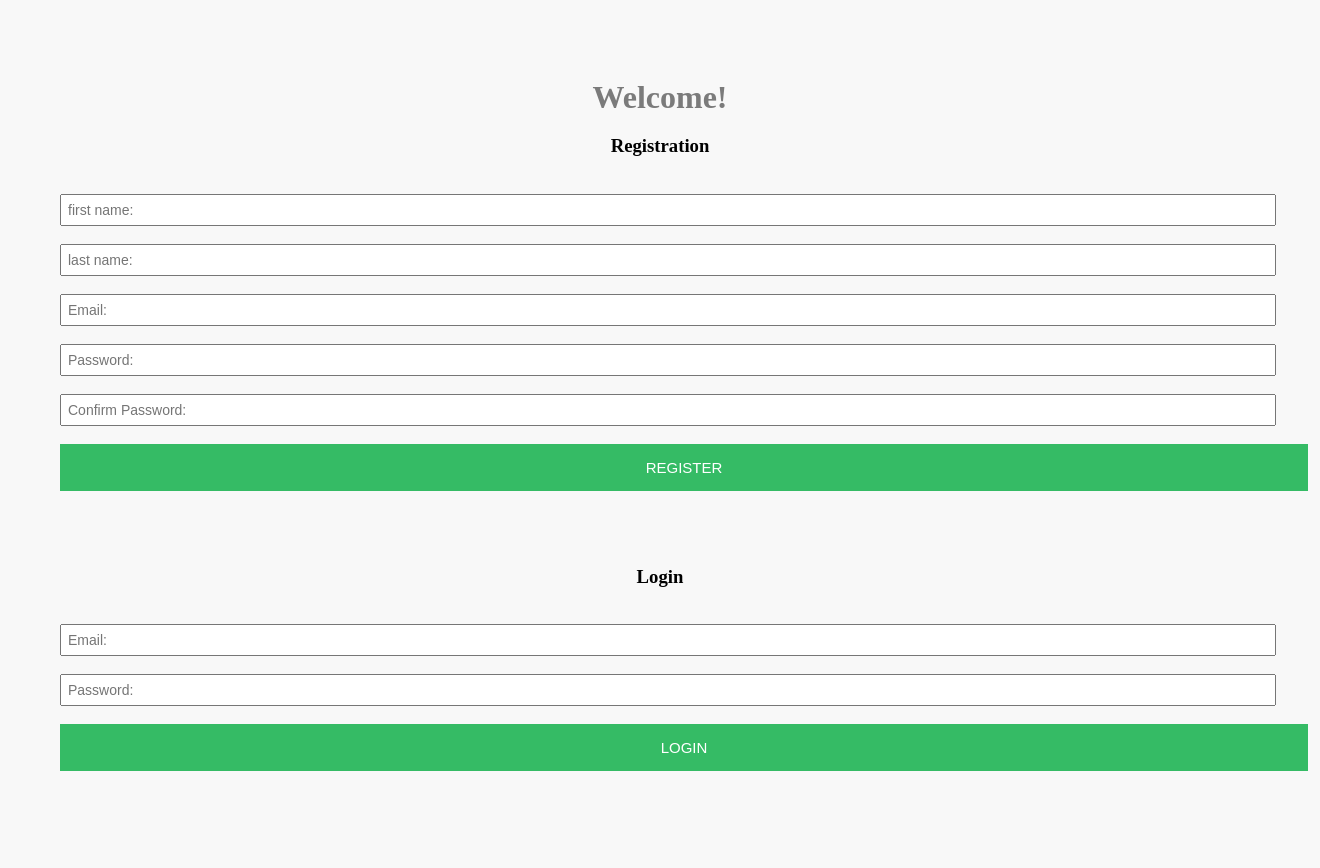
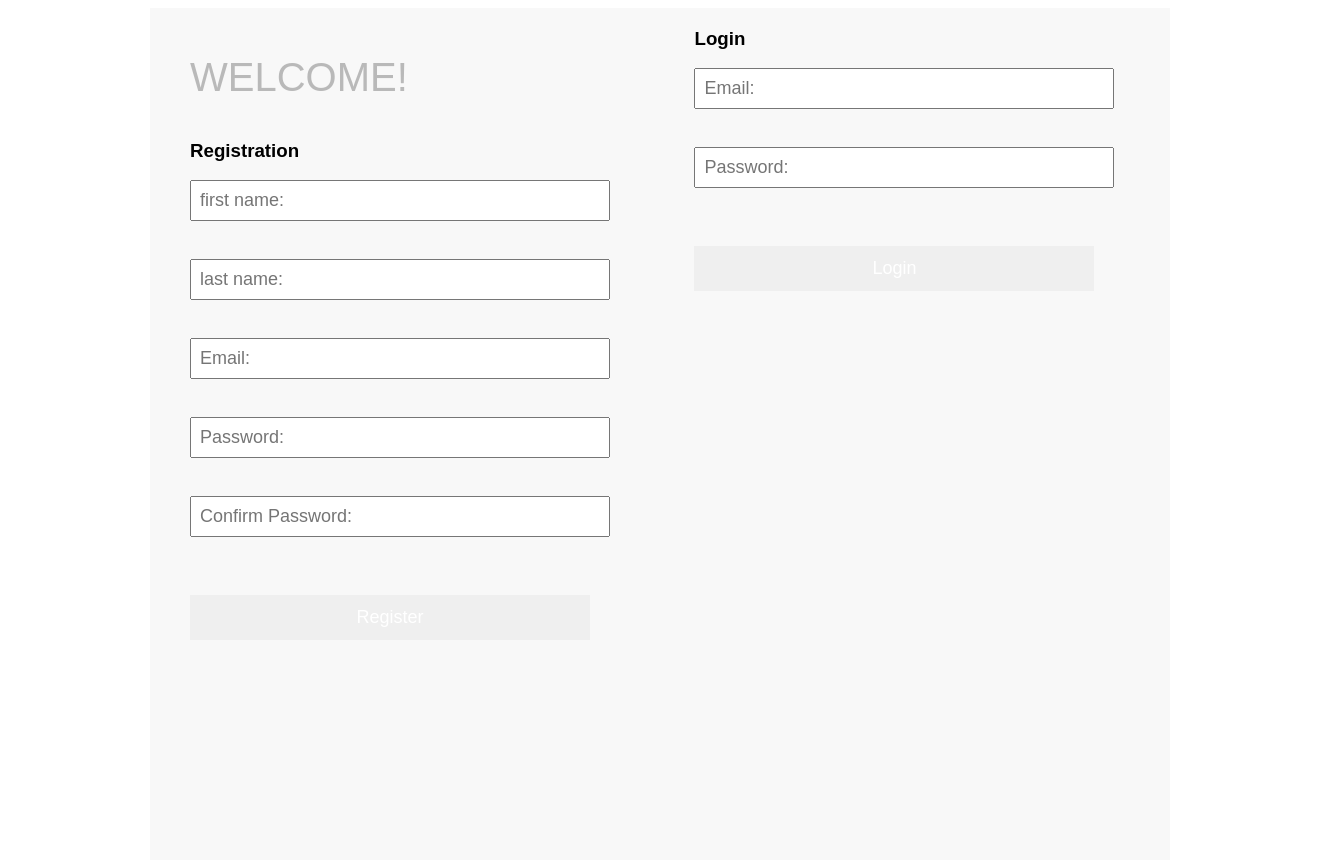
Before and after one commit to oneuptim/login-registration, a Django app: page / in a window 1320 px wide. Before the commit the page ends 771 px from the top, so only its background shows below. Run offline with Django 3.2, Linux system fonts and the light colour scheme; parts of the project's set-up code (start-up, migrations or seed data) failed here and were passed over; some libraries are stand-ins or nearby versions.

Commit message:
Modified some styling

```diff
--- a/apps/login/static/login/css/styles.css
+++ b/apps/login/static/login/css/styles.css
@@ -1,16 +1,226 @@
-#wrapper { width: 1200px; margin: 0 auto; text-align: center; padding: 50px;}
-body { font-family: "futura-pt"; background: #f8f8f8;}
-h1 { margin-bottom: 15px; opacity: 0.5; }
-.button { padding: 20px; margin: 40px; border: none; background-color: #35bb65; color: #fff; text-transform: uppercase; cursor: pointer;}
-p { margin-bottom: 40px; }
-input { padding: 6px; font-size: 14px; width: 100%; }
-input[type="submit" i] { width: 104%; font-size: 15px; padding: 15px; margin: 0 0 20px 0; border:0 none; cursor: pointer; background-color: #35bb65; text-transform: uppercase; color: white; }
-select {width: 100%; font-size: 14px; margin: 20px 0; }
-.all_blogs, textarea { width: 101%; margin: 40px 0; padding: 5px; min-height: 200px; font-size: 16px; font-weight: 100; }
+body {
+  font-family: "futura-pt",sans-serif;
+}
+#wrapper {
+  width: 980px;
+  background: #f8f8f8;
+  padding:20px 0 200px 40px;
+  margin: 0 auto;
+  display: block;
+}
 
-.all_blogs, textarea { width: 101%; margin: 40px 0; padding: 5px; min-height: 80px; font-size: 16px; font-weight: 100; }
-h2, a {text-decoration: none; color: #c71786;}
-h2, a:hover {color: #5f4c58; }
-.all_blogs { width: 600px; display: inline-block; margin-right: 40px; }
-.all_blogs, p { text-align: left; }
-.new_blog { width: 520px; display: inline-block; vertical-align: top; margin-top: 80px; }
+.register {
+  width: 400px;
+  margin-right: 100px;
+  display: inline-block;
+  vertical-align: top;
+}
+
+.login {
+  width: 400px;
+  display: inline-block;
+  vertical-align: top;
+}
+
+input {
+  width: 100%;
+  padding: 8px;
+  font-size: 18px;
+  font-weight: 100;
+  margin-bottom: 20px;
+}
+
+input[type=submit] {
+  padding: 12px;
+  font-size: 18px;
+  font-weight: 100;
+  margin-top: 20px;
+  /*background-color: #4CAF50;*/
+  color: #fff;
+  border: none;
+}
+
+/*input[type=submit] .logoutBtn {
+  background-color: red;
+  width: 42%;
+  vertical-align: baseline;
+}*/
+
+hr {
+  width: 94%;
+  float: left;
+  margin-bottom: 20px;
+  border-top: solid 1px #b9b9b9;
+}
+
+h1 {
+  font-size: 40px;
+  font-weight: 100;
+  margin-bottom: 40px;
+  font-family: "futura-pt",sans-serif;
+  color: #b9b9b9;
+  text-transform: uppercase;
+}
+
+h2 {
+  font-size: 30px;
+  margin-bottom: 40px;
+  font-family: "futura-pt",sans-serif;
+  font-weight: 100;
+}
+
+h4 {
+  font-family: "futura-pt",sans-serif;
+}
+
+.flash_success {
+  font-size: 14px;
+  background-color: #4CAF50;
+  color: #fff;
+  padding: 10px;
+  width: 100%;
+  text-align: center;
+  font-family: "futura-pt",sans-serif;
+  width: 40%;
+  display: block;
+}
+
+.flash_error {
+  width: 40%;
+  font-size: 14px;
+  background-color: #ff0000;
+  color: #fff;
+  padding: 10px;
+  width: 100%;
+  text-align: center;
+  font-family: "futura-pt",sans-serif;
+  display: block;
+}
+
+.header {
+  width: 320px;
+  margin-bottom: 50px;
+  margin-top: -60px;
+  margin-left: 715px;
+}
+
+.logo {
+  width: 440px;
+  display: inline-block;
+  height: 60px;
+  font-size: 37px;
+  font-family: "futura-pt",sans-serif;
+  font-weight: 100;
+  margin-top: 20px;
+  color: #cacaca;
+  text-transform: uppercase;
+}
+
+h2 {
+  display: inline;
+  margin-right: 350px;
+  font-family: "futura-pt",sans-serif;
+}
+
+h3 {
+  display: inline;
+  margin-right: 0px;
+  font-family: "futura-pt",sans-serif;
+}
+
+a {
+  text-decoration: none;
+  font-family: "futura-pt",sans-serif;
+}
+
+textarea {
+  width: 95%;
+  padding: 10px;
+  font-size: 18px;
+  font-family: "futura-pt",sans-serif;
+  font-weight: 100;
+}
+
+.postsBtn {
+  background-color: #4caf50;
+  float: right;
+  width: 25%;
+  margin-right: 25px;
+  border-radius: 3px;
+  font-family: "futura-pt",sans-serif;
+}
+
+.spashBtn {
+  background-color: #4CAF50;
+  width: 105%;
+  border-radius: 4px;
+  font-family: "futura-pt",sans-serif;
+  }
+
+.commentsBtn {
+  background-color: #6666a9;
+  float: right;
+  width: 25%;
+  margin-right: 25px;
+  border-radius: 3px;
+  font-family: "futura-pt",sans-serif;
+}
+
+.posts {
+  margin-top: 10px;
+  margin-bottom: 10px;
+  display: inline;
+}
+
+.comments {
+  display: inline;
+  /*background-color: pink;*/
+}
+
+/*textarea .comments {
+  height: 10px;
+}*/
+
+.wall {
+  width: 900px;
+  /*background-color: yellow;*/
+  padding: 20px;
+}
+
+/*h5 {
+  font-weight: bold;
+  font-size: 14px;
+  font-family: "futura-pt",sans-serif;
+  margin-bottom: 0px;
+  color: #6060d4;
+}*/
+
+.post, h5 {
+  font-size: 14px;
+  margin-bottom: 0px;
+  color: #6060d4;
+  margin-top: 120px;
+}
+
+a, h5 {
+  color: red;
+  opacity: 0.4;
+}
+
+a:hover, h5 {
+  color: red;
+  opacity: 1;
+}
+
+h6 {
+  font-size: 12px;
+  font-family: "futura-pt",sans-serif;
+  margin-bottom: 0px;
+  color: #6060d4;
+}
+
+p {
+  font-size: 18px;
+  font-family: "futura-pt",sans-serif;
+  font-weight: 100;
+}
--- a/apps/login/templates/login/index.html
+++ b/apps/login/templates/login/index.html
@@ -10,6 +10,7 @@
     </head>
     <body>
       <div id="wrapper">
+        <div class="register">
           {% for error in request.session.errors %}
           <p>{{error}}</p>
           {% endfor %}
@@ -30,9 +31,8 @@
     		<br>
     		<input type="submit" value="Register">
         </form>
-
-      <br>
-      <br>
+      </div>
+      <div class="login">
         <h3>Login</h3>
         <form action="/login_process" method="post">
         {% csrf_token %}
@@ -44,5 +44,6 @@
         <input type="submit" value="Login">
         </form>
       </div>
+    </div>
     </body>
 </html>
```
Lines whose indentation alone changed are shown as unchanged.
